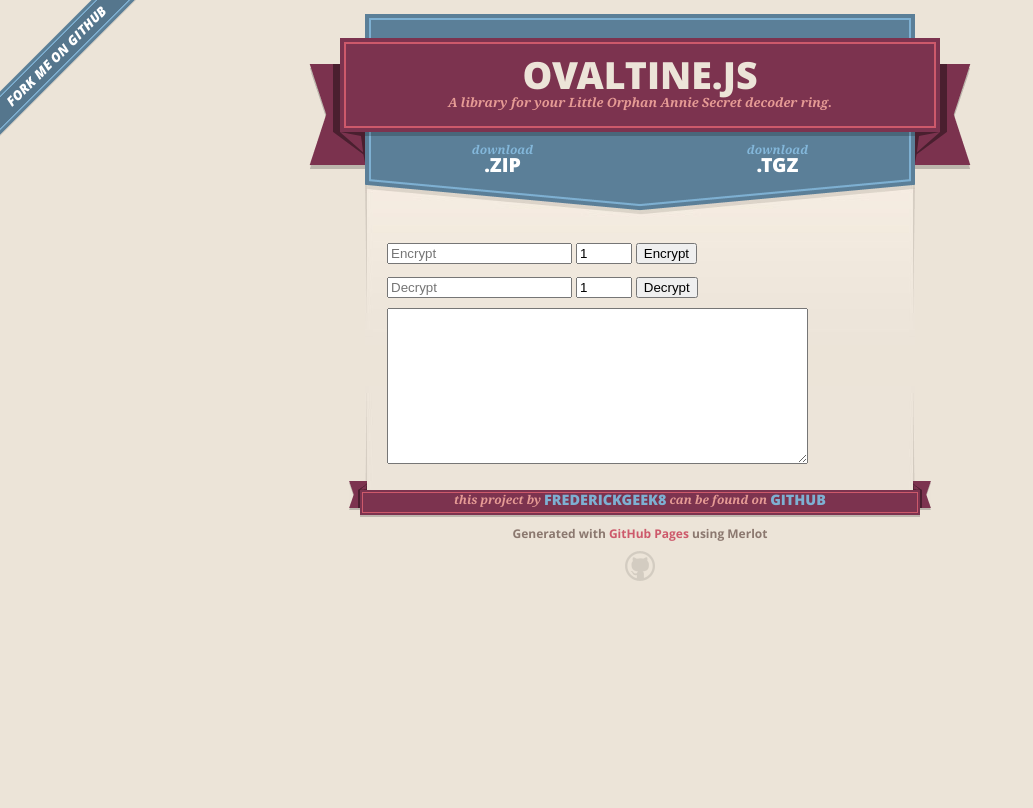
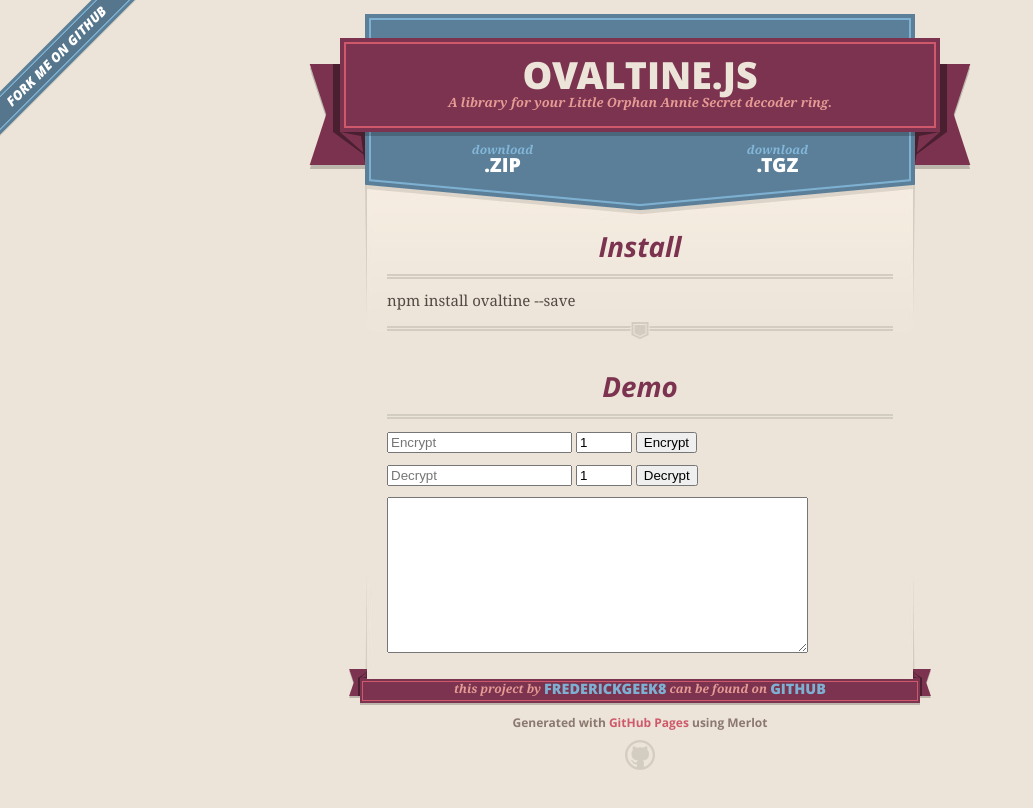
Before and after one commit to FrederickGeek8/ovaltine.js, a plain HTML site: page index.html in a window 1280 px wide. Shown: the whole page, without its empty margins (0-1033 px from the left). Drawn offline with nearby package versions, Linux system fonts and the light colour scheme; a script that the page names is missing.

Commit message:
Update index.html

```diff
--- a/index.html
+++ b/index.html
@@ -63,7 +63,11 @@
 
 
       <section id="main_content">
-<p>
+      	<h1>Install</h1>
+      	<p>npm install ovaltine --save</p>
+      	<hr />
+      	<h1>Demo</h1>
+	<p>
 	    <input type="text" placeholder="Encrypt" id="encryptbox" />
 	    <input type="number" min="1" max="26" id="encryptpin" value="1" />
 	    <button id="encrypt">Encrypt</button>
```
